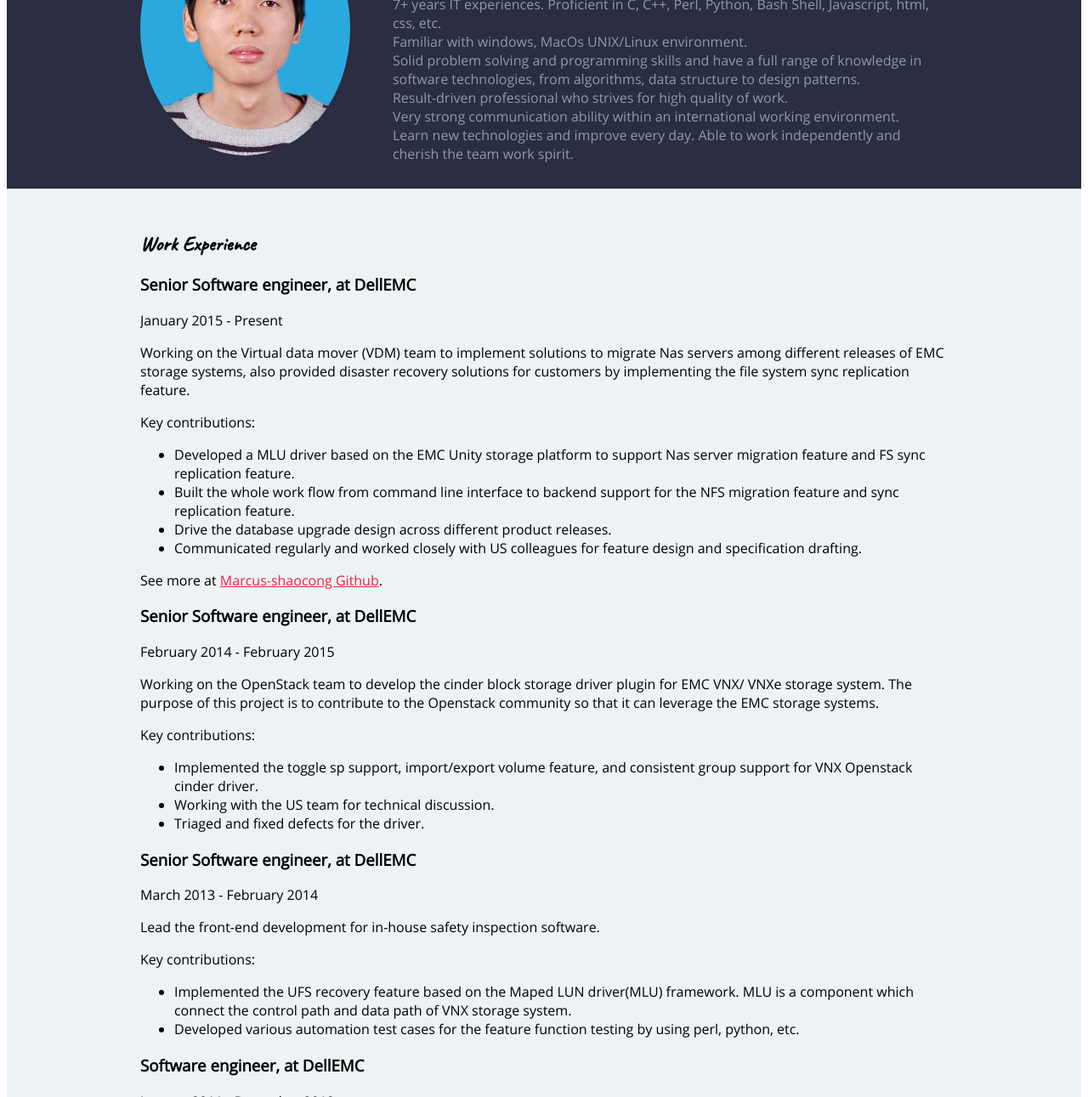
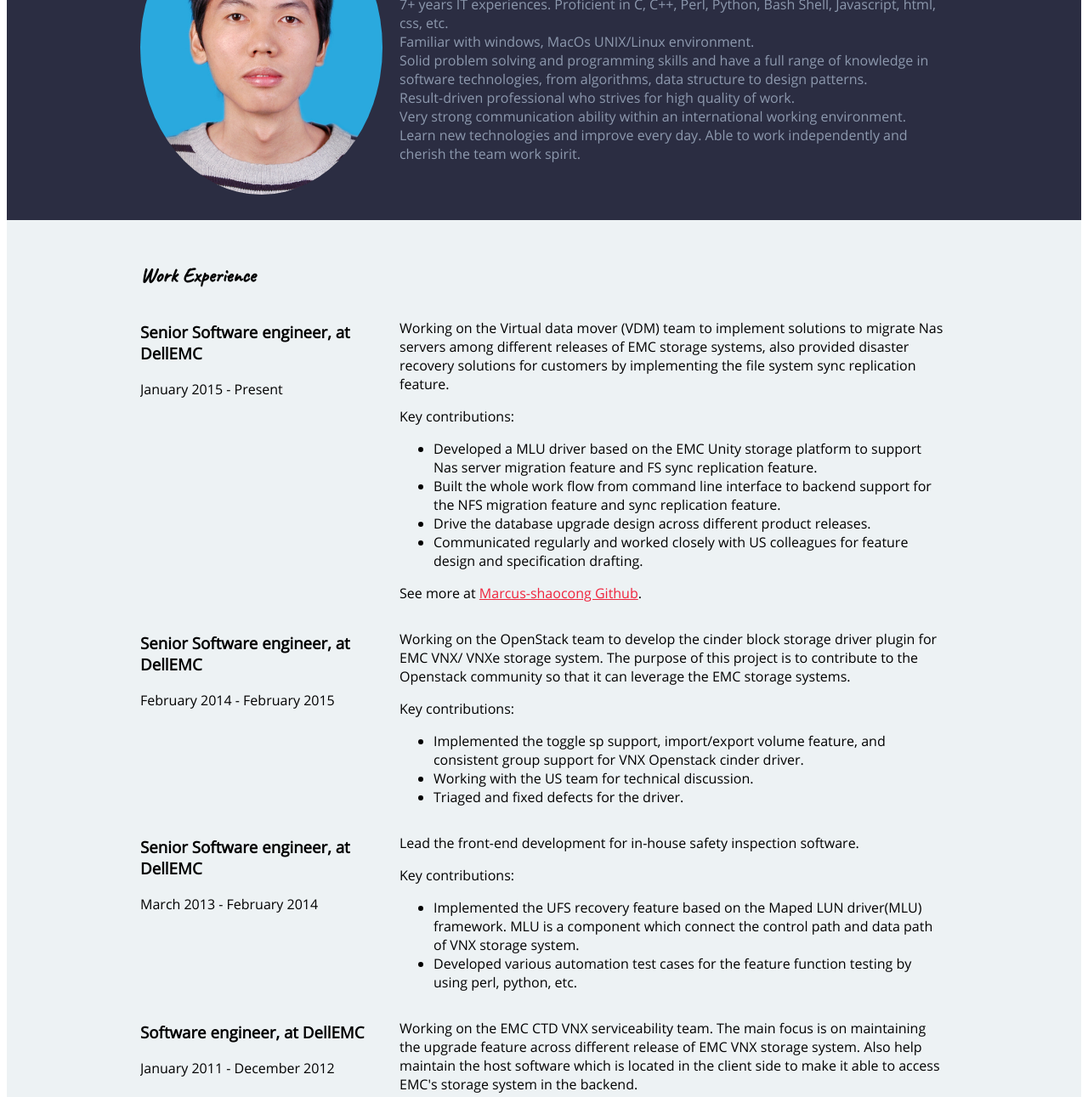
Before and after one commit to Marcus-shaocong/resume, a plain HTML site: page index.html in a window 1280 px wide. Shown: the part 155-1446 px from the top of the page at 85% size. Drawn offline with Linux system fonts and the light colour scheme.

Commit message:
add box-sizing property

```diff
--- a/css/styles.css
+++ b/css/styles.css
@@ -103,6 +103,11 @@ inline element only push element horizontally, not vertically. unless change the
     <p> floated element </p>
 </div>
 
+box model in css originally:
+usually all the width and height are contributed to horizontally and vertically.
+
+box-sizing property
+box model fix pushing padding, margin, border inward.
 */
 /*
 Color Palette
@@ -111,6 +116,26 @@ Color Palette
 #EDF2F4 - blue/white
 #EF233C - red  */
 
+html{
+    box-sizing: border-box;
+}
+
+*, *:before, *:after{
+    box-sizing: inherit
+}
+
+.col-narrow{
+    width:30%;
+    float: left;
+    /* border: 1px solid black; */
+}
+
+.col-wide{
+    width:70%;
+    float:left;
+    padding-left:20px;
+    /* border: 1px solid black; */
+}
 
 @font-face {
     font-family: 'Open Sans';
@@ -123,10 +148,10 @@ Color Palette
 }
 
 .profile-img{
-    height:300px;
+    /* height:300px; */
     border-radius: 50%;
-    float: left;
-    margin-right: 50px;
+    /* float: left;
+    margin-right: 50px; */
 }
 
 body{
--- a/index.html
+++ b/index.html
@@ -13,7 +13,8 @@
     <!-- // Intro -->
     <header>
         <div class="container-wrap">
-            <img class="profile-img" src="images/cong.png" alt="Shaocong Liang">
+            <img class="profile-img col-narrow" src="images/cong.png" alt="Shaocong Liang">
+            <div class="col-wide">
                 <h1>Marcus Liang</h1>
                 <p>7+ years IT experiences. Proﬁcient in C, C++, Perl, Python, Bash Shell, Javascript, html, css, etc.</p>
                 <p>Familiar with windows, MacOs UNIX/Linux environment.</p>
@@ -22,6 +23,8 @@
                 <p>Result-driven professional who strives for high quality of work. </p>
                 <p>Very strong communication ability within an international working environment.</p>
                 <p>Learn new technologies and improve every day. Able to work independently and cherish the team work spirit.</p>
+            </div>
+
         </div>
     </header>
 
@@ -32,9 +35,12 @@
                 <h2>Work Experience</h2>
 
                 <!-- Job 1 Details -->
+                <div class="col-narrow">
                     <h3>Senior Software engineer, at DellEMC</h3>
                     <p>January 2015 - Present</p>
+                </div>
 
+                <div class="col-wide">
                     <p>Working on the Virtual data mover (VDM) team to implement solutions to migrate Nas servers among different releases of EMC storage
                         systems, also provided disaster recovery solutions for customers by implementing the file system sync replication feature.</p>
                 <p>Key contributions:</p>
@@ -48,11 +54,15 @@
                 </ul>
                 <p>See more at
                     <a href="https://github.com/Marcus-shaocong" target="_blank">Marcus-shaocong Github</a>.</p>
+                </div>
 
                 <!-- Job 2 Details -->
+                <div class="col-narrow">
                     <h3>Senior Software engineer, at DellEMC</h3>
                     <p>February 2014 - February 2015</p>
+                </div>
 
+                <div class="col-wide">
                     <p>Working on the OpenStack team to develop the cinder block storage driver plugin for EMC VNX/ VNXe storage system. The purpose of
                         this project is to contribute to the Openstack community so that it can leverage the EMC storage systems.</p>
                     <p>Key contributions:</p>
@@ -62,11 +72,16 @@
                         <li>Working with the US team for technical discussion.</li>
                         <li>Triaged and fixed defects for the driver.</li>
                     </ul>
+                </div>
+
 
                 <!-- Job 3 Details -->
+                <div class="col-narrow">
                     <h3>Senior Software engineer, at DellEMC</h3>
                     <p>March 2013 - February 2014</p>
+                </div>
 
+                <div class="col-wide">
                 <p>Lead the front-end development for in-house safety inspection software.</p>
                 <p>Key contributions:</p>
                 <ul>
@@ -74,10 +89,15 @@
                             control path and data path of VNX storage system.</li>
                     <li>Developed various automation test cases for the feature function testing by using perl, python, etc.</li>
                 </ul>
+                </div>
+
                 <!-- Job 4 Details -->
+                <div class="col-narrow">
                     <h3>Software engineer, at DellEMC</h3>
                     <p>January 2011 - December 2012</p>
+                </div>
 
+                <div class="col-wide">
                     <p>Working on the EMC CTD VNX serviceability team. The main focus is on maintaining the upgrade feature across different release of EMC VNX storage system. Also help maintain the host software which is located in the client side to make it able to access EMC's storage system in the backend.</p>
                     <p>Key contributions:</p>
                     <ul>
@@ -86,6 +106,8 @@
                     </ul>
                     <p>See my complete work history on
                         <a href="https://www.linkedin.com/in/shaocong-liang-89415257/" target="_blank">LinkedIn</a>.</p>
+                </div>
+
             </div>
         </section>
 
```
Lines whose indentation alone changed are shown as unchanged.
